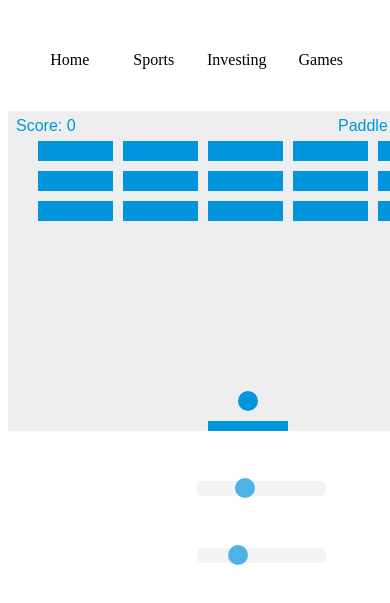
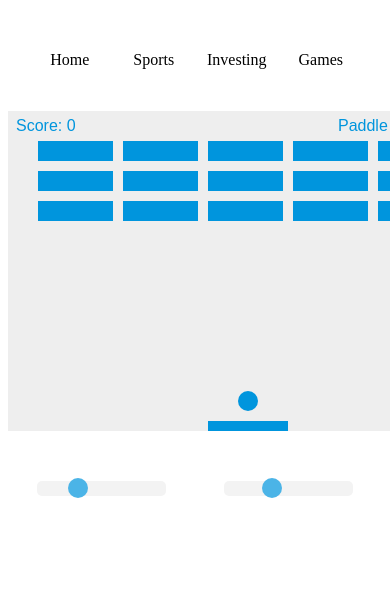
Before and after one commit to camstar915/camstar915.github.io, a plain HTML site: page html/games/games.html in a window 390 px wide. Shown: the part 107-710 px from the top of the page. Drawn offline with Linux system fonts and the light colour scheme.

Commit message:
Update responsiveness
added containers to breakout sliders
centered sliders on small screens

```diff
--- a/css/styleMain.css
+++ b/css/styleMain.css
@@ -37,6 +37,21 @@
   color: blue;
 }
 
+.breakoutContainer {
+  width: 50%;
+  float: left;
+}
+
+.ballSizeSliderContainer, .rowSliderContainer {
+  float: right;
+  width: 50%;
+}
+
+#ballSizeSlider, #rowSlider {
+  float: left;
+  margin-left: 10%;
+}
+
 *:focus {
   outline: none;
 }
@@ -54,12 +69,22 @@
     vertical-align: middle;
     padding: 10px;
   }
-  .slider {
-    margin-right: 15%;
+
+  .breakoutContainer {
+    width: 100%;
   }
+
   #breakoutCanvas {
     display: block;
     margin-left: auto;
     margin-right: auto;
+    float: none;
+  }
+
+  #ballSizeSlider, #rowSlider {
+    display: block;
+    float: none;
+    margin-left: auto;
+    margin-right: auto;
   }
 }
--- a/html/games/breakout/breakout.css
+++ b/html/games/breakout/breakout.css
@@ -2,7 +2,7 @@
   padding: 0;
   background: #eee;
   display: block;
-  margin-left: 25%;
+  float: right;
 }
 
 .slider {
--- a/html/games/games.html
+++ b/html/games/games.html
@@ -34,9 +34,12 @@
   <div class = "breakoutContainer">
     <canvas id = "breakoutCanvas" width ="480" height="320"></canvas>
   </div>
-  <div class = "breakoutSliders">
-    <input type = "range" min = "2" max = "25" value = "10" class = "slider" id = "ballSizeSlider">
-    <input type = "range" min = "1" max = "8" value = "3" class = "slider" id = "rowSlider">
+
+  <div class = "ballSizeSliderContainer">
+    <input id = "ballSizeSlider" class = "slider" type = "range" min = "2" max = "25" value = "10">
+  </div>
+  <div class = "rowSliderContainer">
+    <input id = "rowSlider" class = "slider" type = "range" min = "1" max = "8" value = "3">
   </div>
 
   <script src="breakout/breakout.js"></script>
```
